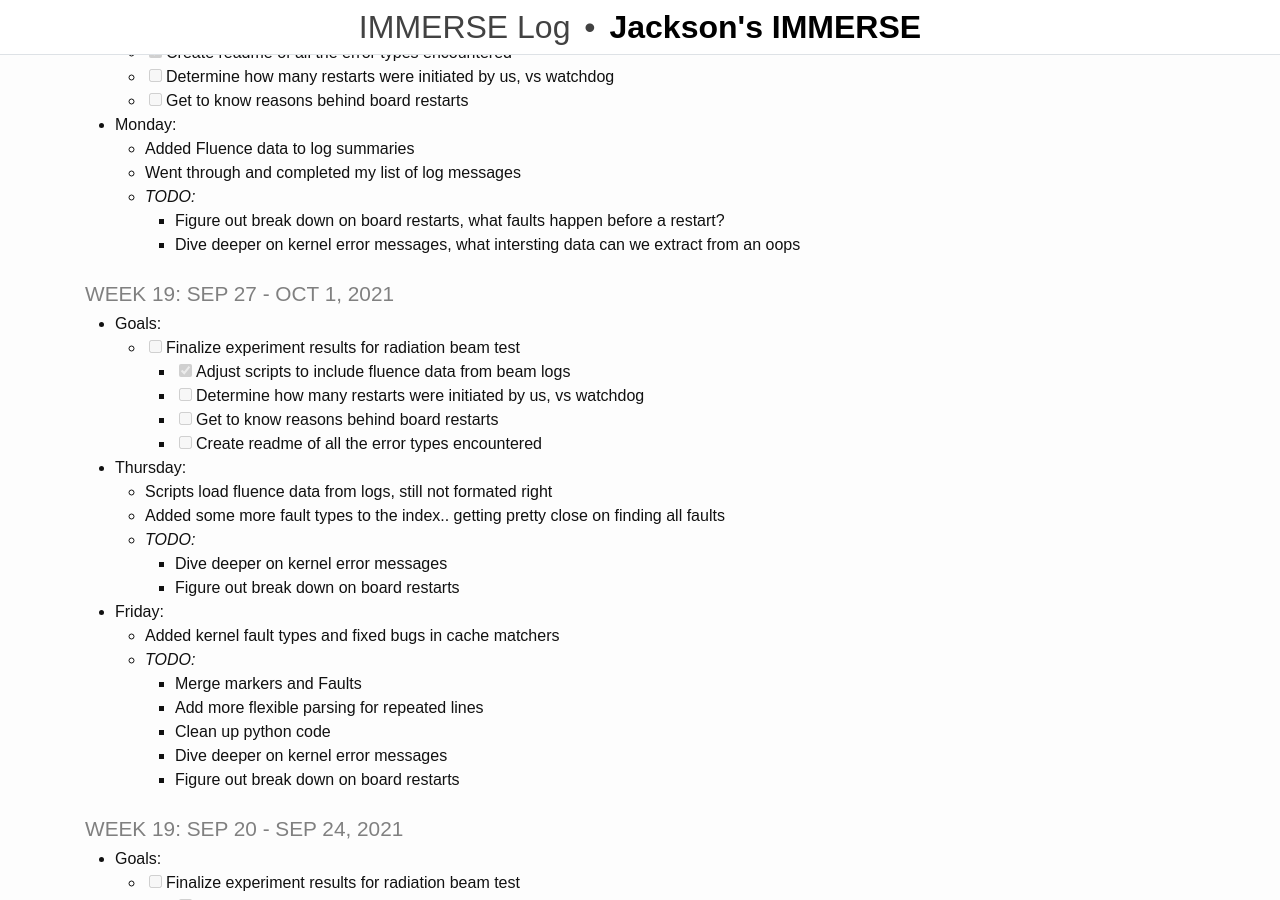
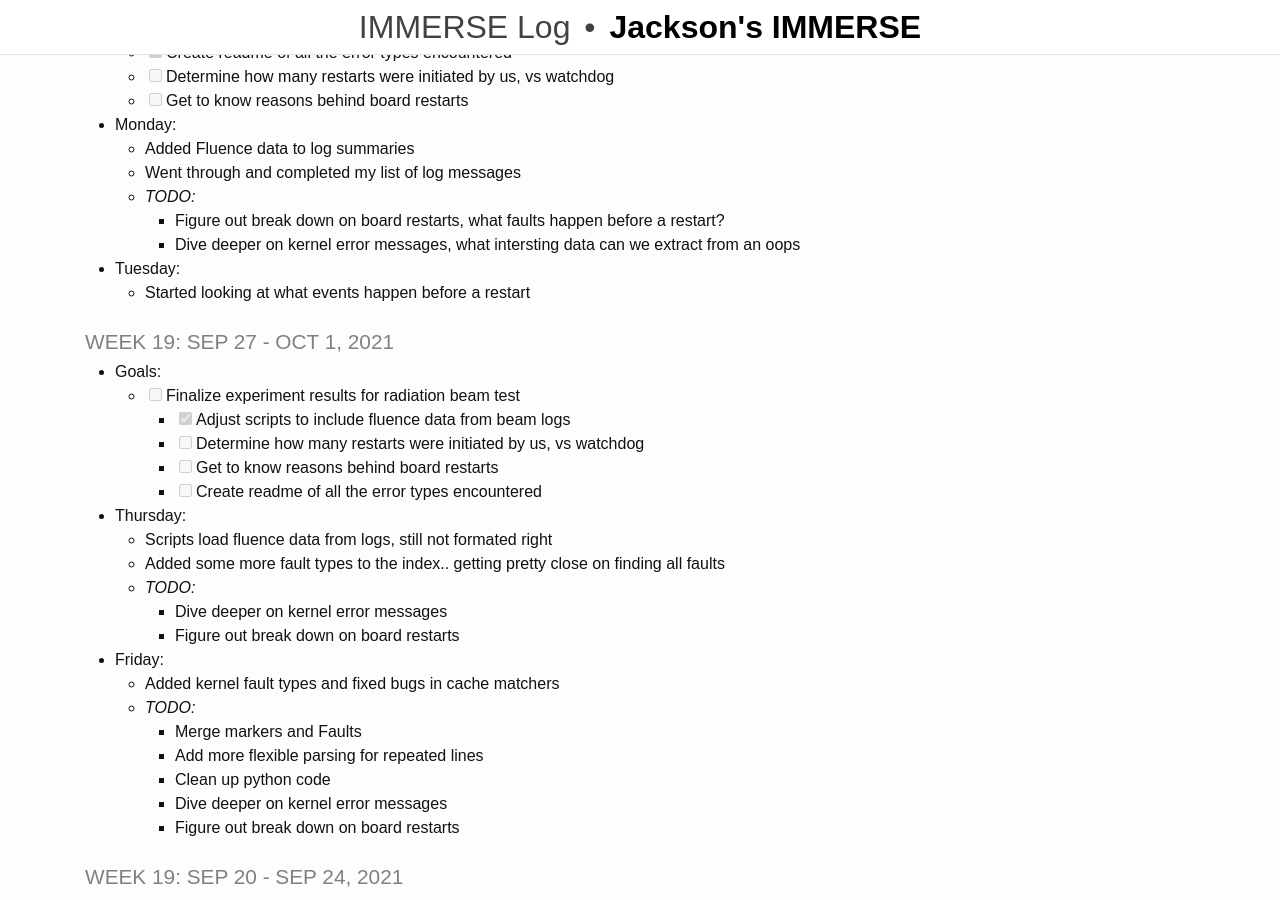
Before and after one commit to rjsmith1999/IMMERSE, a Jekyll site: the page built from _pages/log.md, in a window 1280 px wide and 900 px high, scrolled down 377 px. Built offline with Jekyll 4.4.1, drawn with Linux system fonts in a browser that asks for light colours.

Commit message:
Update Log

```diff
--- a/_pages/log.md
+++ b/_pages/log.md
@@ -27,6 +27,9 @@ title: IMMERSE Log
   - _TODO:_
     - Figure out break down on board restarts, what faults happen before a restart?
     - Dive deeper on kernel error messages, what intersting data can we extract from an oops
+
+* **Tuesday**:
+  - Started looking at what events happen before a restart
 
 ### Week 19: Sep 27 - Oct 1, 2021
 * **Goals**:
```
